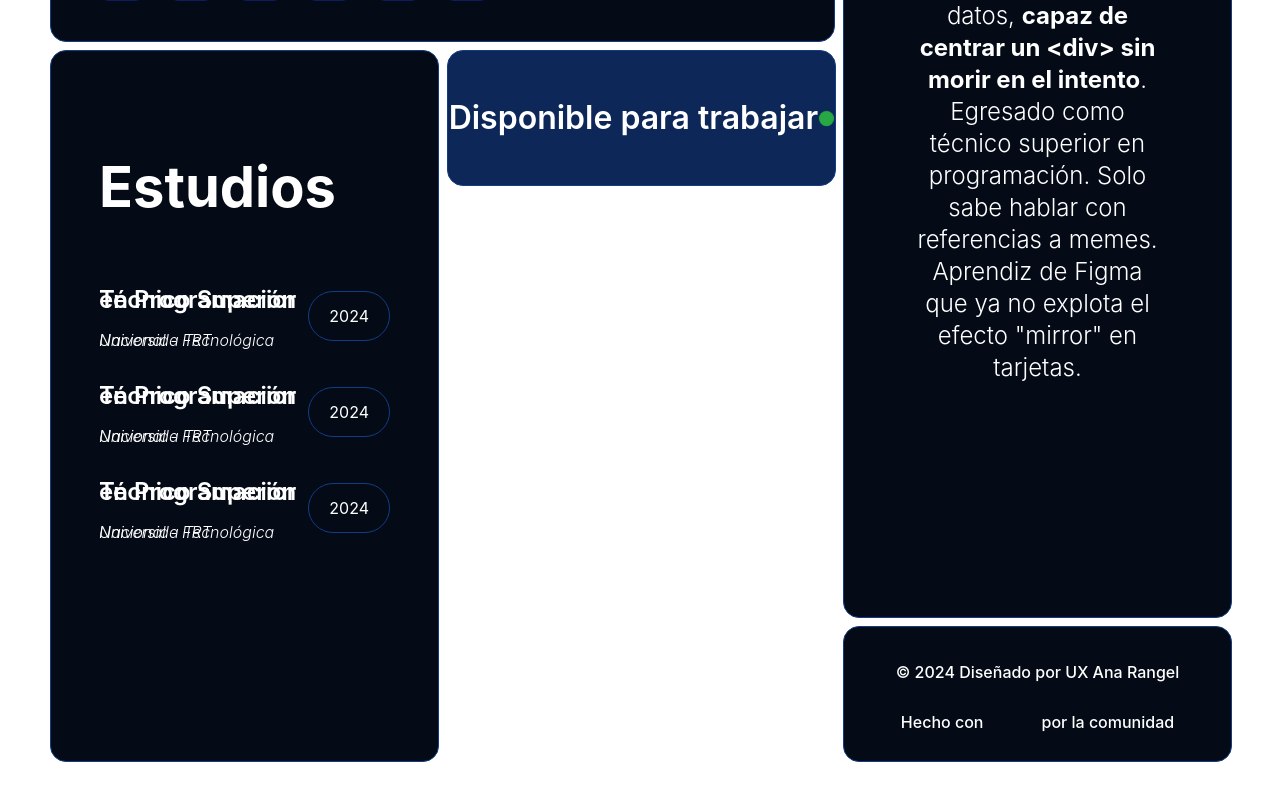
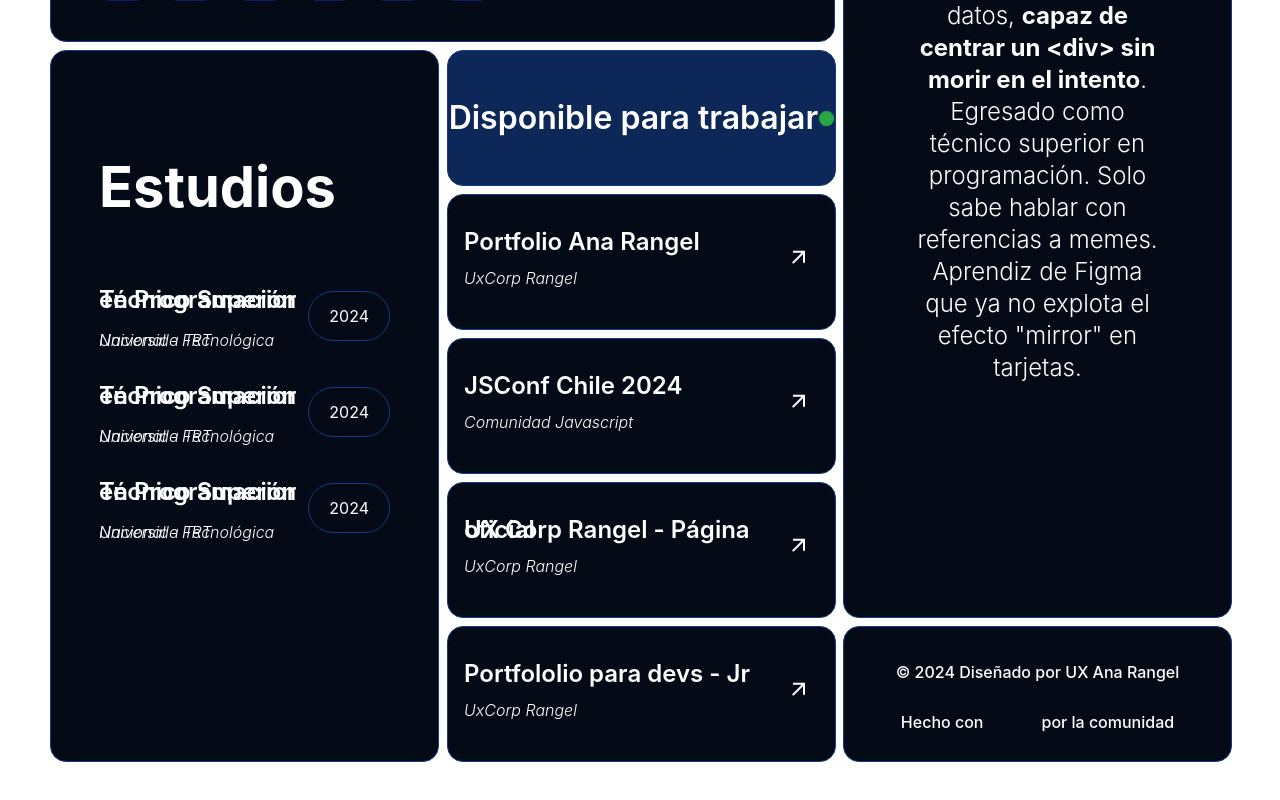
Before and after one commit to Facundodandrea/bento-portfolio, a React (Vite) app: page / in a window 1280 px wide. Shown: the part 432-1232 px from the top of the page. Built offline with nearby package versions, Linux system fonts and the light colour scheme; grey boxes are pictures that could not be loaded.

Commit message:
feat: :sparkles: add work card

```diff
--- /dev/null
+++ b/src/assets/icons/RightArrowUpIcon.tsx
@@ -0,0 +1,10 @@
+const RightArrowUpIcon = () => (
+  <svg width='24' height='25' fill='none' xmlns='http://www.w3.org/2000/svg'>
+    <path
+      d='m6.4 18.8333 9.6-9.6v8.6h2v-12H6v2h8.6l-9.6 9.6 1.4 1.4Z'
+      fill='currentColor'
+    />
+  </svg>
+)
+
+export default RightArrowUpIcon
--- a/src/assets/icons/index.ts
+++ b/src/assets/icons/index.ts
@@ -4,3 +4,4 @@ export { default as InstagramIcon } from './InstagramIcon'
 export { default as GithubIcon } from './GithubIcon'
 export { default as FacebookIcon } from './FacebookIcon'
 export { default as EmailIcon } from './EmailIcon'
+export { default as RightArrowUpIcon } from './RightArrowUpIcon'
--- a/src/components/button/Button.tsx
+++ b/src/components/button/Button.tsx
@@ -7,7 +7,7 @@ interface ButtonProps {
   link: string
   icon?: React.ReactNode
   label?: string
-  variant?: 'primary' | 'secondary' | 'disabled' | 'icon'
+  variant?: 'primary' | 'secondary' | 'disabled' | 'icon' | 'transparent'
   size?: number // Agrega propiedad para tamaño
 }
 
--- a/src/components/button/button.css
+++ b/src/components/button/button.css
@@ -1,8 +1,6 @@
 .button {
     padding: 0.5rem;
     border-radius: 0.5rem;
-    border: 1px solid var(--btn-border-color);
-    box-shadow: 2px 4px 0 0 var(--btn-border-color);
     font-size: 1.5rem;
     cursor: pointer;
 }
@@ -13,16 +11,22 @@
 }
 
 .primary {
+    border: 1px solid var(--btn-border-color);
+    box-shadow: 2px 4px 0 0 var(--btn-border-color);
     background-color: black;
     color: white;
 }
 
 .secondary {
+    border: 1px solid var(--btn-border-color);
+    box-shadow: 2px 4px 0 0 var(--btn-border-color);
     background-color: white;
     color: black;
 }
 
 .disabled {
+    border: 1px solid var(--btn-border-color);
+    box-shadow: 2px 4px 0 0 var(--btn-border-color);
     background-color: rgba(0, 0, 0, 0.5);
     color: gray;
     border: 1px solid rgba(0, 0, 0, 0.5);
@@ -32,9 +36,19 @@
 
 
 .icon {
+    border: 1px solid var(--btn-border-color);
+    box-shadow: 2px 4px 0 0 var(--btn-border-color);
     background-color: black;
     color: white;
     display: flex;
     align-items: center;
+}
 
+.transaprent {
+    border: 1px solid var(--btn-border-color);
+    box-shadow: 2px 4px 0 0 var(--btn-border-color);
+    background-color: transparent;
+    color: white;
+    display: flex;
+    align-items: center;
 }
--- a/src/components/cards/index.ts
+++ b/src/components/cards/index.ts
@@ -2,4 +2,5 @@ export { default as WideCard } from './wideCard/WideCard'
 export { default as AboutCard } from './aboutMeCard/AboutCard'
 export { default as StudiesCard } from './studiesCard/StudiesCard'
 export { default as StatusCard } from './statusCard/StatusCard'
+export { default as WorkCard } from './workCard/WorkCard'
 export { default as FooterCard } from './footerCard/FooterCard'
--- /dev/null
+++ b/src/components/cards/workCard/WorkCard.tsx
@@ -0,0 +1,30 @@
+import React from 'react'
+import './workCard.css'
+import Button from '@/components/button/Button'
+import { RightArrowUpIcon } from '@/assets/icons'
+
+interface WorkCardProps {
+  projectName: string
+  companyName: string
+  link: string // Ruta al proyecto
+}
+
+const WorkCard: React.FC<WorkCardProps> = ({
+  projectName,
+  companyName,
+  link,
+}) => {
+  return (
+    <div className='work-card'>
+      <div className='work-info'>
+        <h3 className='project-name'>{projectName}</h3>
+        <p className='company-name'>{companyName}</p>
+      </div>
+      <div className='btn-link'>
+        <Button link={link} icon={<RightArrowUpIcon />} variant='transparent' />
+      </div>
+    </div>
+  )
+}
+
+export default WorkCard
--- /dev/null
+++ b/src/components/cards/workCard/workCard.css
@@ -0,0 +1,32 @@
+.work-card {
+  width: 100%;
+  height: 100%;
+  border: 1px solid var(--border-color);
+  border-radius: 1rem;
+  background-color: var(--bg-card);
+  display: flex;
+  justify-content: space-between;
+  align-items: center;
+  transition: transform 0.3s;
+}
+
+.work-info {
+  margin: 1rem;
+  text-align: left;
+}
+
+.project-name {
+  font-size: 1.5rem;
+  font-weight: 600;
+  line-height: 0;
+}
+
+.company-name {
+  font-size: 1rem;
+  font-weight: 300;
+  font-style: italic;
+}
+
+.btn-link {
+  margin-right: 1rem;
+}
--- a/src/index.css
+++ b/src/index.css
@@ -19,11 +19,13 @@
 
 a {
   font-weight: 500;
-  color: #646cff;
+  color: white;
   text-decoration: inherit;
+  transition: all 0.3s ease;
 }
 a:hover {
   color: #535bf2;
+  transition: all 0.3s ease;
 }
 
 h1 {
--- a/src/pages/Home.tsx
+++ b/src/pages/Home.tsx
@@ -8,6 +8,7 @@ import {
   StudiesCard,
   StatusCard,
   FooterCard,
+  WorkCard,
 } from '@/components/cards/index'
 import { studies } from '@/data/studies'
 
@@ -119,16 +120,32 @@ const Home = () => {
         <StatusCard isSearching={true} />
       </div>
       <div key='5' className='grid-item' onClick={e => e.stopPropagation()}>
-        Item 5
+        <WorkCard
+          companyName='UxCorp Rangel'
+          link='/404'
+          projectName='Portfolio Ana Rangel '
+        />
       </div>
       <div key='6' className='grid-item' onClick={e => e.stopPropagation()}>
-        Item 6
+        <WorkCard
+          companyName='Comunidad Javascript'
+          link='/404'
+          projectName='JSConf Chile 2024'
+        />
       </div>
       <div key='7' className='grid-item' onClick={e => e.stopPropagation()}>
-        Item 7
+        <WorkCard
+          companyName='UxCorp Rangel'
+          link='/404'
+          projectName='UX Corp Rangel - Página oficial'
+        />
       </div>
       <div key='8' className='grid-item' onClick={e => e.stopPropagation()}>
-        Item 8
+        <WorkCard
+          companyName='UxCorp Rangel'
+          link='/404'
+          projectName='Portfololio para devs - Jr'
+        />
       </div>
       <div key='9' className='grid-item' onClick={e => e.stopPropagation()}>
         <FooterCard />
```
